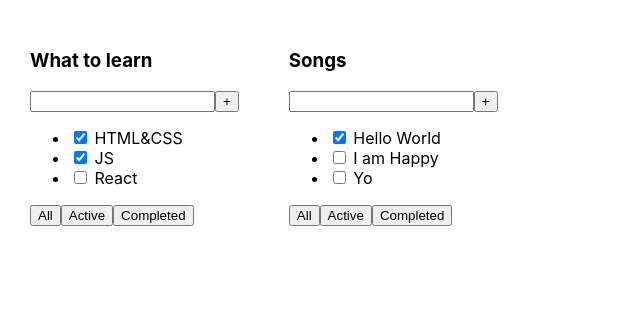
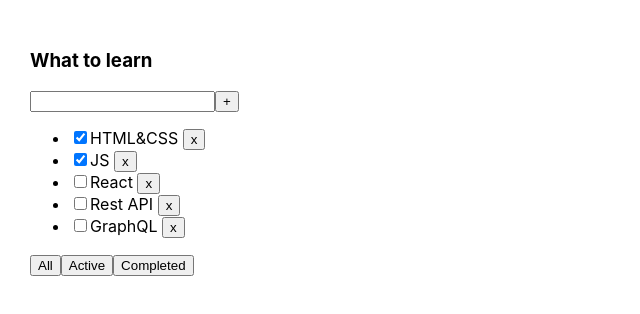
Before and after one commit to ArkadyPol/new-todolist, a React (Create React App) app: page / in a window 1280 px wide. Shown: the top 314 px of the page, without its empty margins (0-640 px from the left). Built offline with nearby package versions, Linux system fonts and the light colour scheme.

Commit message:
lesson 02

```diff
--- a/src/App.tsx
+++ b/src/App.tsx
@@ -1,23 +1,46 @@
+import { useState } from 'react'
 import './App.css'
-import Todolist from './Todolist'
+import Todolist, { TaskType } from './Todolist'
+
+export type FilterValuesType = 'all' | 'active' | 'completed'
 
 function App() {
-  const tasks1 = [
+  const [tasks, setTasks] = useState<TaskType[]>([
     { id: 1, title: 'HTML&CSS', isDone: true },
     { id: 2, title: 'JS', isDone: true },
     { id: 3, title: 'React', isDone: false },
-  ]
+    { id: 4, title: 'Rest API', isDone: false },
+    { id: 5, title: 'GraphQL', isDone: false },
+  ])
 
-  const tasks2 = [
-    { id: 1, title: 'Hello World', isDone: true },
-    { id: 2, title: 'I am Happy', isDone: false },
-    { id: 3, title: 'Yo', isDone: false },
-  ]
+  const [filter, setFilter] = useState<FilterValuesType>('all')
+
+  function removeTask(id: number) {
+    setTasks(tasks.filter(t => t.id !== id))
+  }
+
+  function changeFilter(value: FilterValuesType) {
+    setFilter(value)
+  }
+
+  let tasksForTodolist = tasks
+
+  if (filter === 'active') {
+    tasksForTodolist = tasks.filter(t => !t.isDone)
+  }
+
+  if (filter === 'completed') {
+    tasksForTodolist = tasks.filter(t => t.isDone)
+  }
 
   return (
     <div className="App">
-      <Todolist title={'What to learn'} tasks={tasks1} />
-      <Todolist title={'Songs'} tasks={tasks2} />
+      <Todolist
+        title={'What to learn'}
+        tasks={tasksForTodolist}
+        removeTask={removeTask}
+        changeFilter={changeFilter}
+      />
     </div>
   )
 }
--- a/src/Todolist.tsx
+++ b/src/Todolist.tsx
@@ -1,4 +1,6 @@
-type TaskType = {
+import { FilterValuesType } from './App'
+
+export type TaskType = {
   id: number
   title: string
   isDone: boolean
@@ -7,12 +9,22 @@ type TaskType = {
 type PropsType = {
   title: string
   tasks: TaskType[]
+  removeTask: (id: number) => void
+  changeFilter: (value: FilterValuesType) => void
 }
 
 function Todolist(props: PropsType) {
   let tasks = props.tasks.map(t => (
     <li key={t.id}>
-      <input type="checkbox" checked={t.isDone} /> <span>{t.title}</span>
+      <input type="checkbox" checked={t.isDone} />
+      <span>{t.title}</span>{' '}
+      <button
+        onClick={() => {
+          props.removeTask(t.id)
+        }}
+      >
+        x
+      </button>
     </li>
   ))
 
@@ -25,9 +37,11 @@ function Todolist(props: PropsType) {
       </div>
       <ul>{tasks}</ul>
       <div>
-        <button>All</button>
-        <button>Active</button>
-        <button>Completed</button>
+        <button onClick={() => props.changeFilter('all')}>All</button>
+        <button onClick={() => props.changeFilter('active')}>Active</button>
+        <button onClick={() => props.changeFilter('completed')}>
+          Completed
+        </button>
       </div>
     </div>
   )
```
